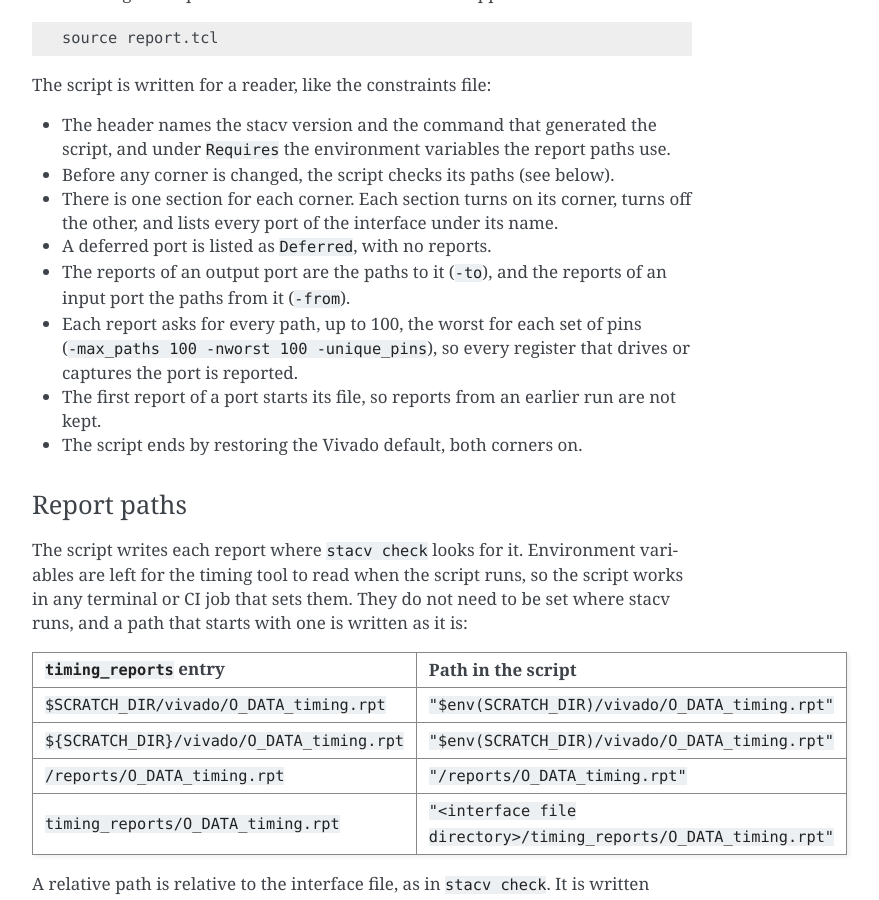
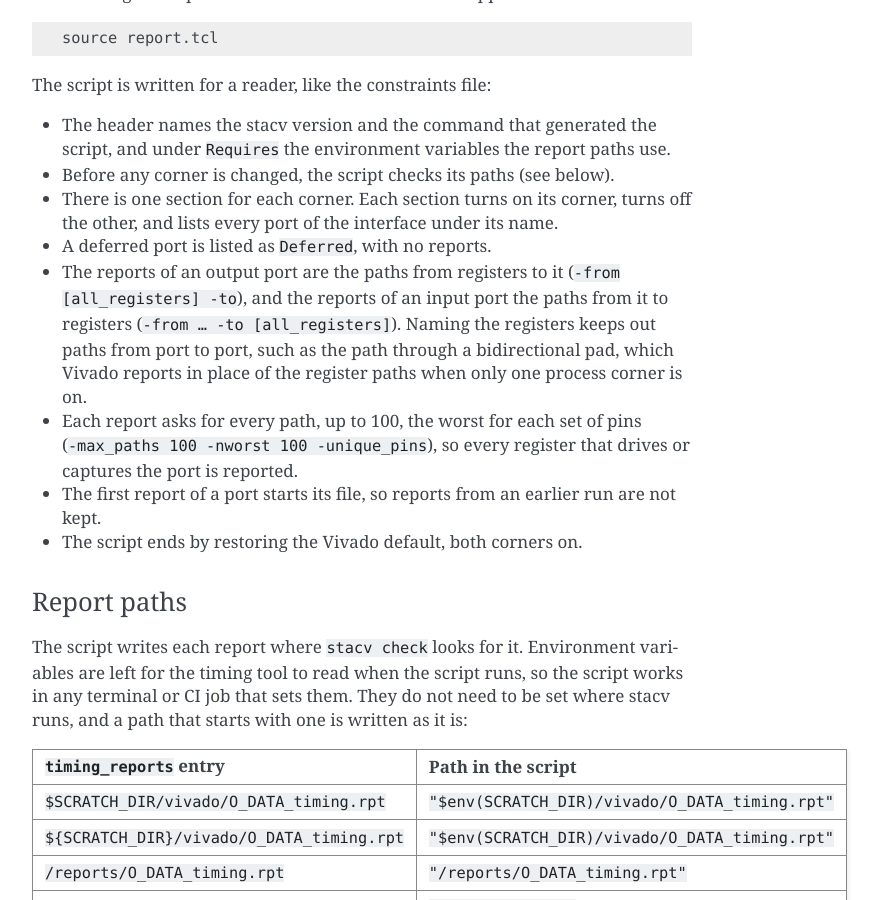
Before and after one commit to jeremiah-c-leary/sta-constraint-validator, a Sphinx documentation site: the page built from docs/source/generate.rst, in a window 1280 px wide and 900 px high, scrolled down 6210 px. Shown: the whole window, without its empty margins (388-1267 px from the left). Built offline with Sphinx 7.4.7, drawn with Linux system fonts in a browser that asks for light colours.

Commit message:
Documenting that the report script asks only for the paths between a port and registers, and why.
Co-Authored-By: Claude Opus 5.5 <noreply@anthropic.com>

```diff
--- a/docs/source/generate.rst
+++ b/docs/source/generate.rst
@@ -255,7 +255,8 @@ The script is written for a reader, like the constraints file:
 * There is one section for each corner.
   Each section turns on its corner, turns off the other, and lists every port of the interface under its name.
 * A deferred port is listed as ``Deferred``, with no reports.
-* The reports of an output port are the paths to it (``-to``), and the reports of an input port the paths from it (``-from``).
+* The reports of an output port are the paths from registers to it (``-from [all_registers] -to``), and the reports of an input port the paths from it to registers (``-from … -to [all_registers]``).
+  Naming the registers keeps out paths from port to port, such as the path through a bidirectional pad, which Vivado reports in place of the register paths when only one process corner is on.
 * Each report asks for every path, up to 100, the worst for each set of pins (``-max_paths 100 -nworst 100 -unique_pins``), so every register that drives or captures the port is reported.
 * The first report of a port starts its file, so reports from an earlier run are not kept.
 * The script ends by restoring the Vivado default, both corners on.
```
